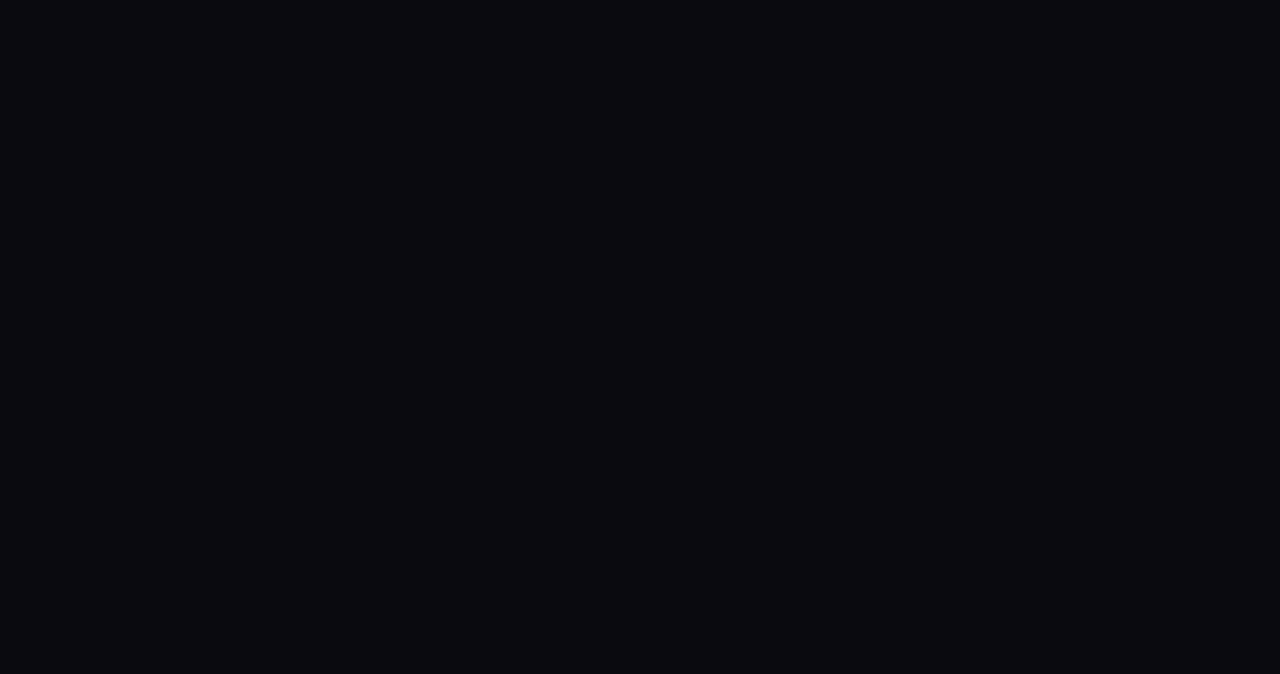
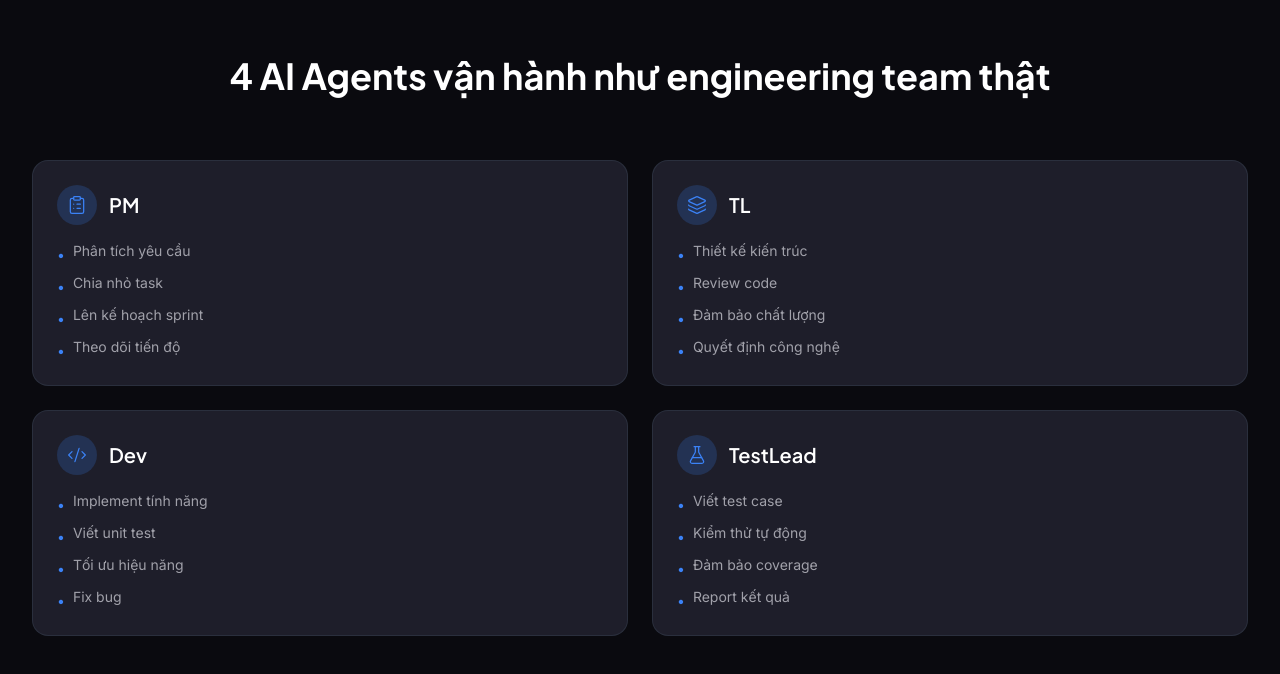
Before and after one commit to wisbidev/project-3a40d1b1, a Next.js app in the folder frontend/: page / in a window 1280 px wide. Shown: the part 1352-2026 px from the top of the page. Before the commit the page ends 1312 px from the top, so only its background shows below. Built offline with nearby package versions, Linux system fonts and the light colour scheme.

Commit message:
feat: add AIAgents to page
- Import AIAgents component
- Render after Pipeline section

```diff
--- a/frontend/app/page.tsx
+++ b/frontend/app/page.tsx
@@ -1,11 +1,13 @@
 import Hero from "./components/Hero";
 import Pipeline from "./components/Pipeline";
+import AIAgents from "./components/AIAgents";
 
 export default function Home() {
   return (
     <main>
       <Hero />
       <Pipeline />
+      <AIAgents />
     </main>
   );
 }
```
